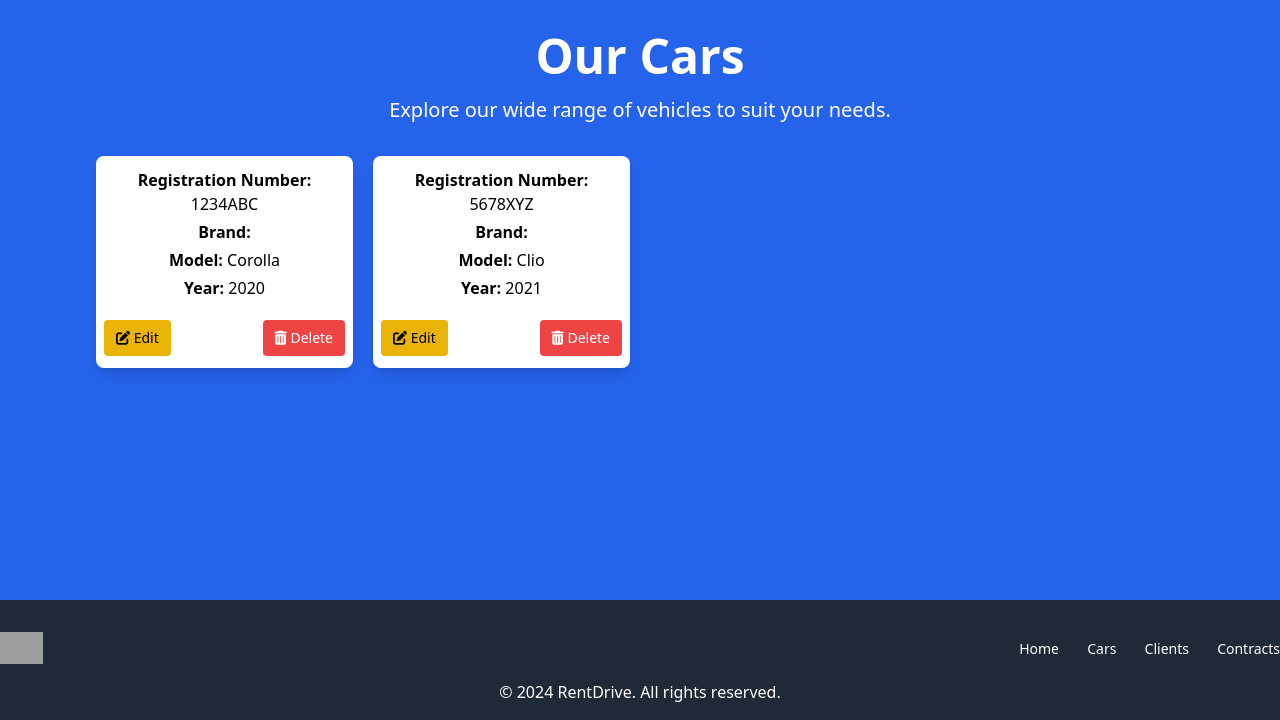
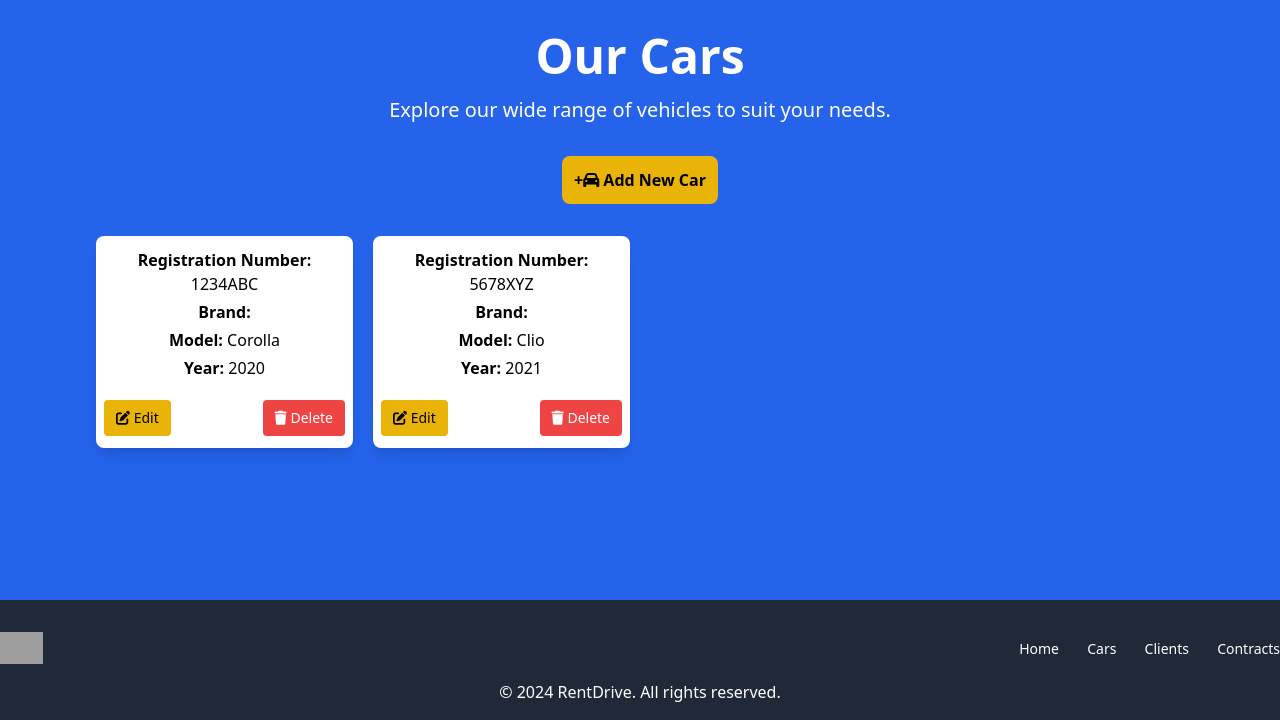
Before and after one commit to MohamedHamouch/Breif7, a PHP site: page /cars/cars.php in a window 1280 px wide. Shown: the part 80-800 px from the top of the page. Run offline with PHP 8.4, Linux system fonts and the light colour scheme; data comes from the database, SQL or seed files in the repository; data that the repository does not hold is empty; some libraries are stand-ins or nearby versions; grey boxes are pictures that could not be loaded.

Commit message:
creating adding new car form

```diff
--- a/cars/cars.php
+++ b/cars/cars.php
@@ -34,6 +34,10 @@ $cars = mysqli_query($conn, $sql);
     <div class="container mx-auto">
       <h1 class="text-5xl font-bold mb-4">Our Cars</h1>
       <p class="text-xl mb-8">Explore our wide range of vehicles to suit your needs.</p>
+
+      <button id="add-car-btn"
+        class="px-6 py-3 bg-yellow-500 text-black font-semibold rounded-lg hover:bg-yellow-400 p-5 xl:p-3 w-fit m-auto mb-8"><span
+          class="font-bold">+</span><i class="fa-solid fa-car"></i> Add New Car</button>
       <?php
 
       if (mysqli_num_rows($cars) > 0) {
@@ -53,7 +57,7 @@ $cars = mysqli_query($conn, $sql);
           echo '</form>';
           echo '<form action="delete_car.php" method="POST" class="inline-block">';
           echo '<button type="submit" name="car_id" value="' . $car['Reg_number'] . '" class="bg-red-500 text-white text-sm py-2 px-3 rounded hover:bg-red-600">';
-          echo '<i class="fas fa-trash-alt"></i> Delete';
+          echo '<i class="fa-solid fa-trash"></i> Delete';
           echo '</button>';
           echo '</form>';
           echo '</div>';
@@ -63,9 +67,46 @@ $cars = mysqli_query($conn, $sql);
       } else {
         echo '<p class="text-yellow-400 text-2xl mt-16 font-bold">NO CARS YET</p>';
       }
+      mysqli_close($conn);
       ?>
 
     </div>
+    </div>
+  </section>
+
+  <section id="add-car-popup"
+    class="hidden fixed w-full h-full items-center justify-center top-0 backdrop-blur-md bg-black/70">
+    <div class="items-center justify-center flex flex-col gap-4 bg-gray-200 py-8 px-12 rounded-lg">
+      <button class="text-red-500 hover:text-red-700" id="close-add-popup">
+        <i class="fa-solid fa-circle-xmark text-3xl"></i>
+      </button>
+
+      <form action="handel_forms/add_car.php" method="POST" class="flex flex-col gap-6">
+        <fieldset>
+          <label for="registration_number" class="block text-gray-800 font-semibold">Registration Number</label>
+          <input type="text" id="registration_number" name="registration_number" class="w-96 p-2 border rounded-lg"
+            required>
+        </fieldset>
+
+        <fieldset>
+          <label for="brand" class="block text-gray-800 font-semibold">Brand</label>
+          <input type="text" id="brand" name="brand" class="w-96 p-2 border rounded-lg" required>
+        </fieldset>
+
+        <fieldset>
+          <label for="model" class="block text-gray-800 font-semibold">Model</label>
+          <input type="text" id="model" name="model" class="w-96 p-2 border rounded-lg" required>
+        </fieldset>
+
+        <fieldset>
+          <label for="year" class="block text-gray-800 font-semibold">Year</label>
+          <input type="number" id="year" name="year" class="w-96 p-2 border rounded-lg" required>
+        </fieldset>
+
+        <button type="submit"
+          class="bg-blue-500 text-white font-semibold py-2 px-4 w-1/3 rounded-lg hover:bg-blue-600">Confirm</button>
+      </form>
+
     </div>
   </section>
 
@@ -85,7 +126,7 @@ $cars = mysqli_query($conn, $sql);
       <p>&copy; 2024 RentDrive. All rights reserved.</p>
     </div>
   </footer>
-
+      <script src="cars.js"></script>
 </body>
 
 </html>
```
